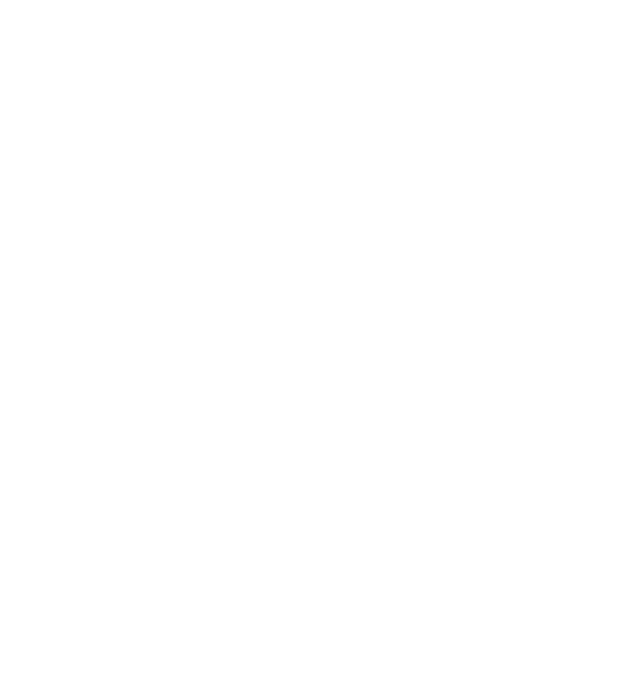
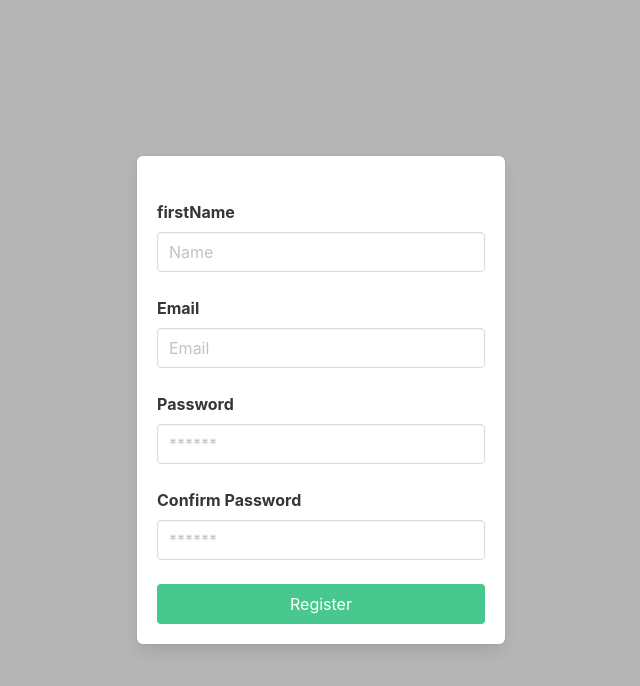
Before and after one commit to jagadhis/nodejs-frontend, a React (Create React App) app: page /register in a window 1280 px wide. Shown: the top 686 px of the page, without its empty margins (319-959 px from the left). Built offline with nearby package versions, Linux system fonts and the light colour scheme.

Commit message:
Route Changes

```diff
--- a/src/App.js
+++ b/src/App.js
@@ -1,19 +1,19 @@
 import { BrowserRouter, Route, Routes } from "react-router-dom";
 import Dashboard from "./components/Dashboard";
 import Login from "./components/Login";
-import Navbar from "./components/Navbar";
+// import Navbar from "./components/Navbar";
 import Register from "./components/Register";
 
 function App() {
   return (
     <BrowserRouter>
       <Routes>
-        <Route exact path="/" component={Login} />
+        <Route exact path="/" element={<Login />} />
 
 
-        <Route path="/register" component={Register} />
+        <Route path="/register" element={<Register />} />
 
-        <Route path="/dashboard" component={Dashboard} />
+        <Route path="/dashboard" element={<Dashboard/>} />
 
       </Routes>
     </BrowserRouter>
--- a/src/components/Register.js
+++ b/src/components/Register.js
@@ -6,7 +6,7 @@
     const [firstName, setfirstName] = useState('');
     const [email, setEmail] = useState('');
     const [password, setPassword] = useState('');
-    const [lastName, setlastName] = useState('');
+    const [confPassword, setconfPassword] = useState('');
     const [msg, setMsg] = useState('');
     const navigate = useNavigate();
 
@@ -15,7 +15,7 @@
         try {
             await axios.post('http://localhost:5000/users', {
                 firstName: firstName,
-                lastName:lastName,
+                confPassword:confPassword,
                 email: email,
                 password: password,
 
@@ -58,7 +58,7 @@
                                 <div className="field mt-5">
                                     <label className="label">Confirm Password</label>
                                     <div className="controls">
-                                        <input type="password" className="input" placeholder="******" value={lastName} onChange={(e) => setlastName(e.target.value)} />
+                                        <input type="password" className="input" placeholder="******" value={confPassword} onChange={(e) => setconfPassword(e.target.value)} />
                                     </div>
                                 </div>
                                 <div className="field mt-5">
```
